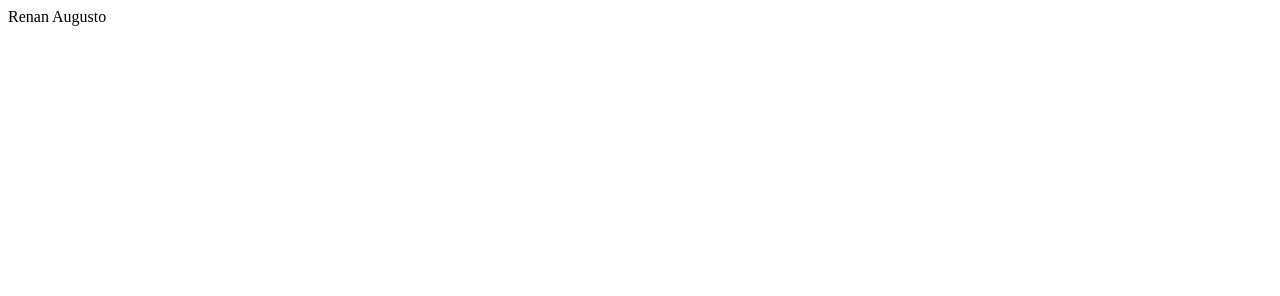
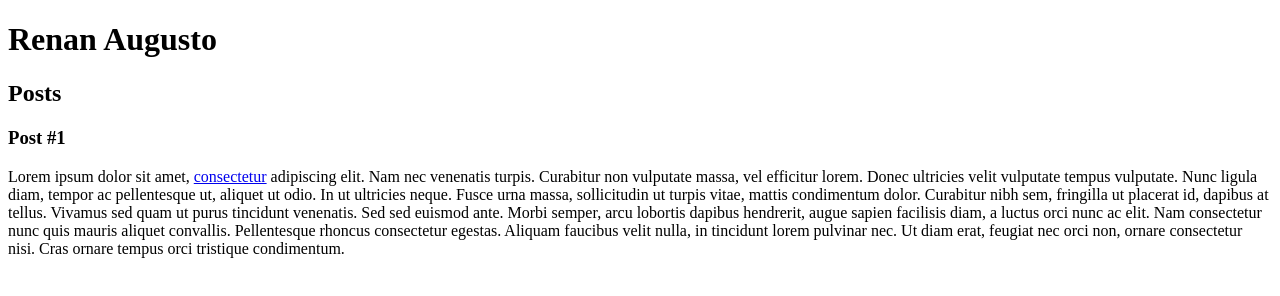
Before and after one commit to renan-augusto/dio-desafio-github-primeiro-repositorio, a plain HTML site: page Módulo 2 - HTML5CSS3JS/index.html in a window 1280 px wide. Drawn offline with Linux system fonts and the light colour scheme.

Commit message:
Evolução da página pessoal do curso

```diff
--- a/Módulo 2 - HTML5CSS3JS/index.html
+++ b/Módulo 2 - HTML5CSS3JS/index.html
@@ -7,7 +7,23 @@
 </head>
 
 <body>
-  Renan Augusto
+  <header>
+    <h1>Renan Augusto</h1>
+  </header>
+  <section>
+    <header>
+      <h2>Posts</h2>
+    </header>
+    <article>
+      <header>
+        <h3>Post #1</h3>
+      </header>
+      <p>
+        Lorem ipsum dolor sit amet, <a href="https://www.linkedin.com/in/renanmigliaris/" target="_blank">consectetur</a> adipiscing elit. Nam nec venenatis turpis. Curabitur non vulputate massa, vel efficitur lorem. Donec ultricies velit vulputate tempus vulputate. Nunc ligula diam, tempor ac pellentesque ut, aliquet ut odio. In ut ultricies neque. Fusce urna massa, sollicitudin ut turpis vitae, mattis condimentum dolor. Curabitur nibh sem, fringilla ut placerat id, dapibus at tellus. Vivamus sed quam ut purus tincidunt venenatis. Sed sed euismod ante. Morbi semper, arcu lobortis dapibus hendrerit, augue sapien facilisis diam, a luctus orci nunc ac elit. Nam consectetur nunc quis mauris aliquet convallis. Pellentesque rhoncus consectetur egestas. Aliquam faucibus velit nulla, in tincidunt lorem pulvinar nec. Ut diam erat, feugiat nec orci non, ornare consectetur nisi. Cras ornare tempus orci tristique condimentum.
+      </p>
+    </article>
+  </section>
+  <footer></footer>
 </body>
 
 </html>
```
Also changed, not shown: Módulo 2 - HTML5CSS3JS/teste.html (deleted).
